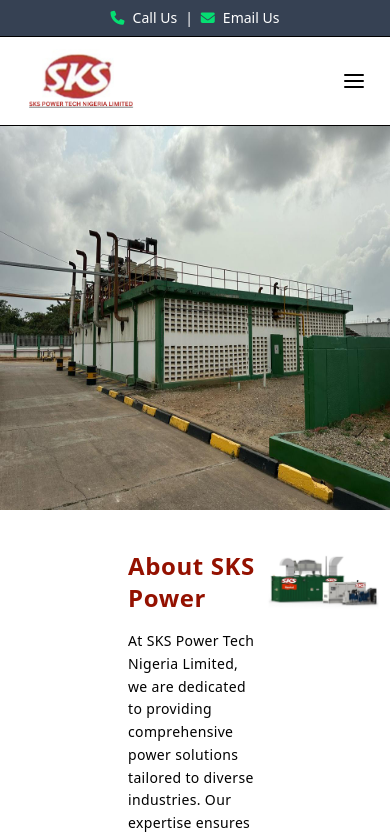
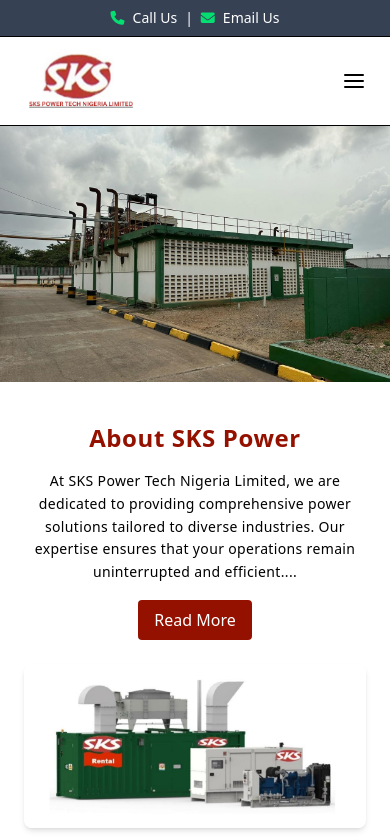
Before and after one commit to shiva8081/sks-industry, a React (Vite) app: page / in a window 390 px wide. Shown: the top 838 px of the page. Built offline with nearby package versions, Linux system fonts and the light colour scheme.

Commit message:
responsive about page

```diff
--- a/src/App.css
+++ b/src/App.css
@@ -1,3 +1,12 @@
 .op{
   border: 1px solid red;
 }
+@media (max-width: 768px) {
+  .middle {
+    flex-direction: column;
+    align-items: center;
+  }
+  .logo img {
+    height: 50px; /* Reduce size */
+  }
+}
--- a/src/components/About.tsx
+++ b/src/components/About.tsx
@@ -1,67 +1,92 @@
 import { useState } from "react";
-import about from "../assets/image5.jpeg"
+import about from "../assets/image5.jpeg";
 
 const About = () => {
   const [isExpanded, setIsExpanded] = useState(false);
-
-  const toggleReadMore = () => {
-    setIsExpanded(!isExpanded);
-  };
+  const toggleReadMore = () => setIsExpanded(!isExpanded);
 
   return (
-    <div className="w-full mt-10">
-      <div className="flex ml-32 ">
-        <div className="w-1/2">
-          <h1 className=" text-2xl font-mulish   text-[#941100] tracking-wide   font-semibold">
+    <div className="w-full px-6 md:px-32 mt-10">
+      <div className="flex flex-col md:flex-row items-center">
+        {/* Text Section */}
+        <div className="md:w-1/2 text-center md:text-left">
+          <h1 className="text-2xl font-mulish text-[#941100] tracking-wide font-semibold">
             About SKS Power
           </h1>
-          <p className="mt-4 text-sm leading-relaxed  font-mulish tracking-wide">
+          <p className="mt-4 text-sm leading-relaxed font-mulish tracking-wide">
             At SKS Power Tech Nigeria Limited, we are dedicated to providing
             comprehensive power solutions tailored to diverse industries. Our
             expertise ensures that your operations remain uninterrupted and
-            efficient. Industries We Serve You can depend on SKS Power Tech
-            Nigeria Limited to provide rental power solutions that meet the
-            needs of various industries, including: Commercial Construction
-            Manufacturing Oil & Gas Retail Services Utilities Our Comprehensive
-            Services We offer a wide range of dependable services to our valued
-            customers: Installation of D.G. Sets: Our expert team ensures that
-            all installations comply with local, state, and national electrical
-            regulations, providing you with a safe and reliable setup.
+            efficient.
             {isExpanded ? (
               <>
-                Overhauling of D.G. Sets: Regular maintenance is key to
-                reliability. We offer comprehensive overhauling services to keep
-                your generators in optimal condition. Repair of D.G. Sets: Our
-                skilled technicians are available 24/7 to address any generator
-                issues promptly, minimizing downtime. Annual Maintenance
-                Contracts (AMC) for D.G. Sets: We provide tailored AMC packages
-                to ensure your generators operate efficiently year-round.
-                Soundproof Canopy: Our soundproof canopies are designed to
-                reduce noise levels, ensuring a quieter and more comfortable
-                environment. Automatic Mains Failure (AMF) Panels for D.G. Sets:
-                We supply AMF panels that automatically switch to standby
-                generators during power outages, ensuring continuous operations.
-                Vibration-Free Rooftop Installation: Our specialized
-                installation techniques ensure that rooftop generator setups are
-                vibration-free, preserving structural integrity. D.G. Sets with
-                Two/Four-Wheel Trolley: For enhanced mobility, we offer
-                generator sets mounted on trolleys, allowing for easy relocation
-                as needed. Why Choose SKS Power Tech Nigeria Limited? Expertise
-                and Experience: With years of industry experience, we deliver
-                solutions that are both reliable and efficient. 24/7 Support:
-                Our dedicated team is available around the clock to assist with
-                any inquiries or issues. Customized Solutions: We tailor our
-                services to meet the unique requirements of each client,
-                ensuring optimal satisfaction.
+                <h3 className="font-semibold text-lg mt-4 mb-2">
+                  Industries We Serve
+                </h3>
+                <p className="mb-4">
+                  You can depend on SKS Power Tech Nigeria Limited to provide
+                  rental power solutions that meet the needs of various
+                  industries, including:
+                </p>
+                <ul className="list-disc pl-6 mb-6">
+                  <li>Commercial</li>
+                  <li>Construction</li>
+                  <li>Manufacturing</li>
+                  <li>Oil & Gas</li>
+                  <li>Retail Services</li>
+                  <li>Utilities</li>
+                </ul>
+
+                <h3 className="font-semibold text-lg mb-2">
+                  Our Comprehensive Services
+                </h3>
+                <ul className="list-disc pl-6 space-y-4">
+                  <li>
+                    <span className="font-medium">
+                      Installation of D.G. Sets:
+                    </span>{" "}
+                    Our expert team ensures that all installations comply with
+                    local, state, and national electrical regulations, providing
+                    you with a safe and reliable setup.
+                  </li>
+                  <li>
+                    <span className="font-medium">
+                      Overhauling of D.G. Sets:
+                    </span>{" "}
+                    Regular maintenance is key to reliability. We offer
+                    comprehensive overhauling services to keep your generators
+                    in optimal condition.
+                  </li>
+                  <li>
+                    <span className="font-medium">Repair of D.G. Sets:</span>{" "}
+                    Our skilled technicians are available 24/7 to address any
+                    generator issues promptly, minimizing downtime.
+                  </li>
+                  <li>
+                    <span className="font-medium">
+                      Annual Maintenance Contracts (AMC):
+                    </span>{" "}
+                    We provide tailored AMC packages to ensure your generators
+                    operate efficiently year-round.
+                  </li>
+                  <li>
+                    <span className="font-medium">
+                      Soundproof Canopy & AMF Panels:
+                    </span>{" "}
+                    We offer soundproof solutions and automatic mains failure
+                    panels for seamless operations.
+                  </li>
+                  <li>
+                    <span className="font-medium">
+                      D.G. Sets with Mobility:
+                    </span>{" "}
+                    We offer generator sets mounted on two/four-wheel trolleys
+                    for enhanced mobility and easy relocation.
+                  </li>
+                </ul>
               </>
             ) : (
-              <span>
-                Overhauling of D.G. Sets: Regular maintenance is key to
-                reliability. We offer comprehensive overhauling services to keep
-                your generators in optimal condition. Repair of D.G. Sets: Our
-                skilled technicians are available 24/7 to address any generator
-                issues promptly, minimizing downtime.
-              </span>
+              <span>...</span>
             )}
           </p>
           <button
@@ -71,8 +96,14 @@
             {isExpanded ? "Read Less" : "Read More"}
           </button>
         </div>
-        <div className="w-1/2">
-          <img src={about} alt="about" />
+
+        {/* Image Section */}
+        <div className="md:w-1/2 mt-6 md:mt-0">
+          <img
+            src={about}
+            alt="about"
+            className="w-full rounded-lg shadow-md"
+          />
         </div>
       </div>
     </div>
--- a/src/components/Images.tsx
+++ b/src/components/Images.tsx
@@ -26,11 +26,10 @@
 
     >
       <motion.img
-        src={image[currentImage]}
-        className="h-96 w-full"
-        alt="image"
-
-      />
+          src={image[currentImage]}
+          className="w-full h-64 md:h-96 object-cover"
+          alt="image"
+        />
     </motion.div>
     <About />
     <ValuableClinet />
```
